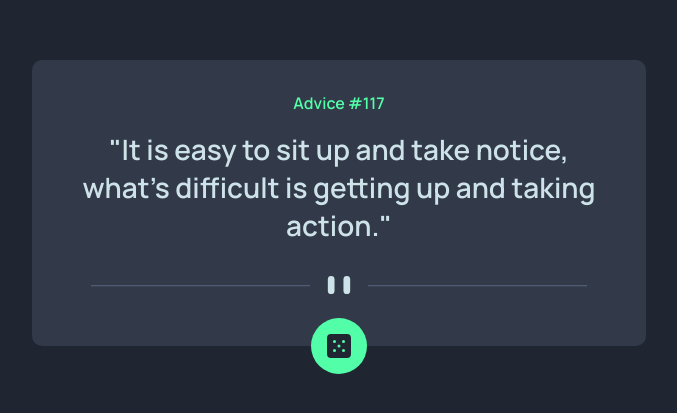
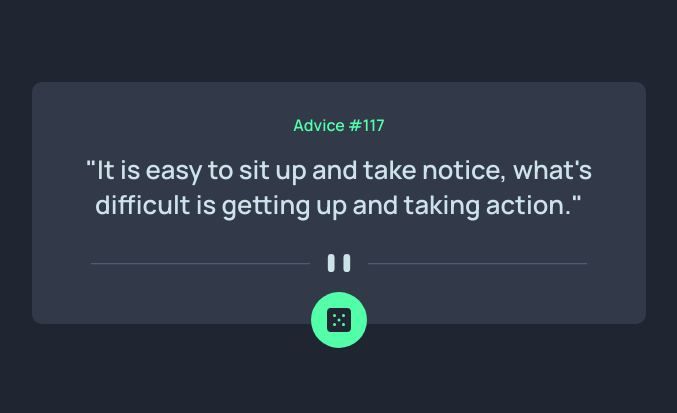
Before and after one commit to Alucard2169/random-advice-generator-front-end-mentor, a plain HTML site: page index.html in a window 1536 px wide. Shown: the part 197-610 px from the top of the page, without its empty margins (429-1106 px from the left). Drawn offline with Linux system fonts and the light colour scheme.

Commit message:
Update style.css

```diff
--- a/scss/style.css
+++ b/scss/style.css
@@ -94,9 +94,7 @@ body {
   .container {
     width: 40%;
   }
-  .container .advice-container .advice{
-    font-size: 28px;
-  }
+
   .container .divider {
     width: 90%;
   }
```
